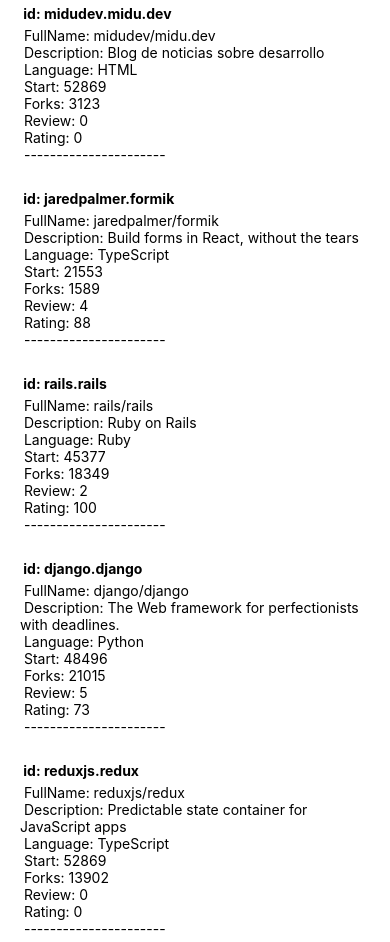
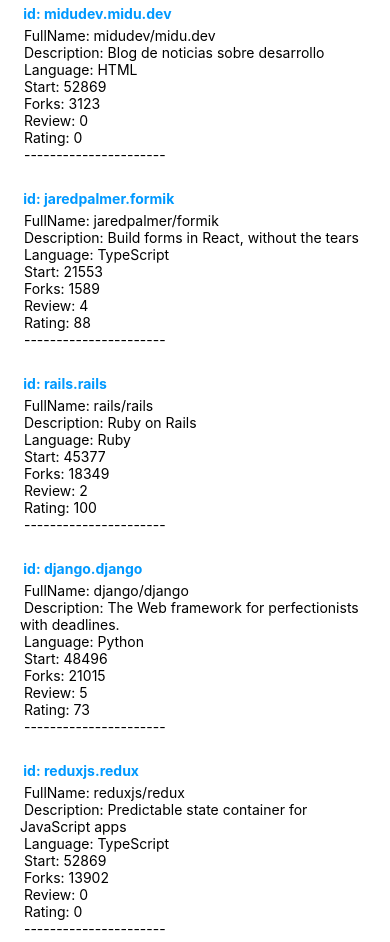
Before and after one commit to alejandrozeb/React-Native-2, a React Native app: screen / in a window 390 px wide. Built offline with nearby package versions, Linux system fonts and the light colour scheme.

Commit message:
add styles with stylesheet component

```diff
--- a/src/components/RepositoryItem.jsx
+++ b/src/components/RepositoryItem.jsx
@@ -1,16 +1,10 @@
 import React from "react";
-import { View, Text } from "react-native";
+import { View, Text, StyleSheet } from "react-native";
 
 const RepositoryItem = (props) => {
   return (
-    <View
-      key={props.id}
-      style={{ padding: 20, paddingBottom: 5, paddingTop: 5 }}
-    >
-      <Text style={{ fontWeight: "bold", marginBottom: 5 }}>
-        {" "}
-        id: {props.id}
-      </Text>
+    <View key={props.id} style={styles.container}>
+      <Text style={styles.strong}> id: {props.id}</Text>
       <Text> FullName: {props.fullName}</Text>
       <Text> Description: {props.description}</Text>
       <Text> Language: {props.language}</Text>
@@ -23,4 +17,17 @@
   );
 };
 
+const styles = StyleSheet.create({
+  container: {
+    padding: 20,
+    paddingBottom: 5,
+    paddingTop: 5,
+  },
+  strong: {
+    color: "#09f",
+    fontWeight: "bold",
+    marginBottom: 5,
+  },
+});
+
 export default RepositoryItem;
```
